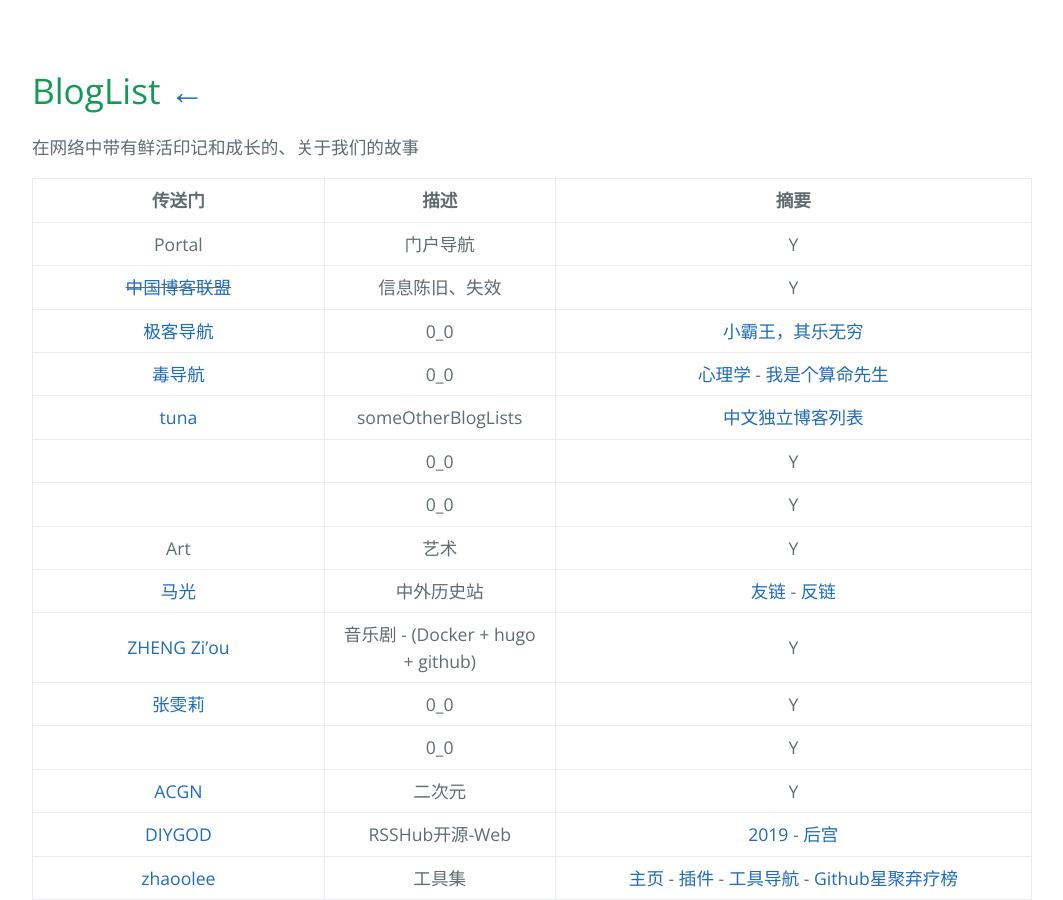
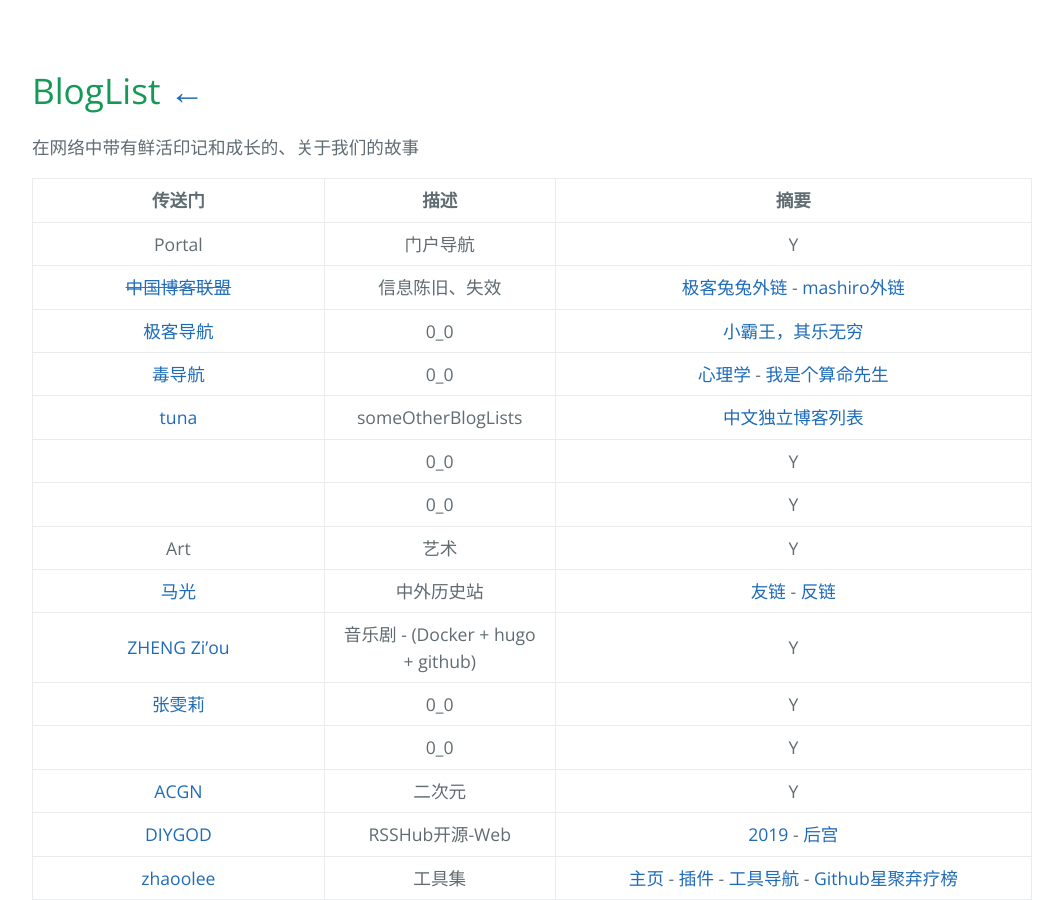
Before and after one commit to AmbroseRen/test, a Jekyll site: the page built from Library/Blog.md, in a window 1280 px wide and 900 px high. Shown: the whole window, without its empty margins (192-1255 px from the left). Built offline with Jekyll 4.4.1, drawn with Linux system fonts in a browser that asks for light colours; our own code applies the rules of GitHub Pages for plain Markdown files; the repository's description, which GitHub fills in, is left out.

Commit message:
Update Blog.md

```diff
--- a/Library/Blog.md
+++ b/Library/Blog.md
@@ -8,7 +8,7 @@
 | 传送门 | 描述 | 摘要 |
 |:---:|:---:|:---:|
 | Portal | 门户导航 | Y |
-| ~~[中国博客联盟](https://zgboke.org/)~~ | 信息陈旧、失效 | Y |
+| ~~[中国博客联盟](https://zgboke.org/)~~ | 信息陈旧、失效 | [极客兔兔外链](https://geektutu.com/post/link.html) - [mashiro外链](https://mashiro.best/links) |
 | [极客导航](https://geekdocs.cn/?utm_source=quickapp.lovejade.cn) | 0_0 | [小霸王，其乐无穷](https://www.yikm.net/) |
 | [毒导航](https://www.toxic.ltd/) | 0_0 | [心理学](https://www.toxic.ltd/books/xinlixue) - [我是个算命先生](http://wo-xiaoshipin.test.upcdn.net/suanming.html) |
 | [tuna](https://github.com/tuna/blogroll) | someOtherBlogLists | [中文独立博客列表](https://github.com/timqian/chinese-independent-blogs) |
```
